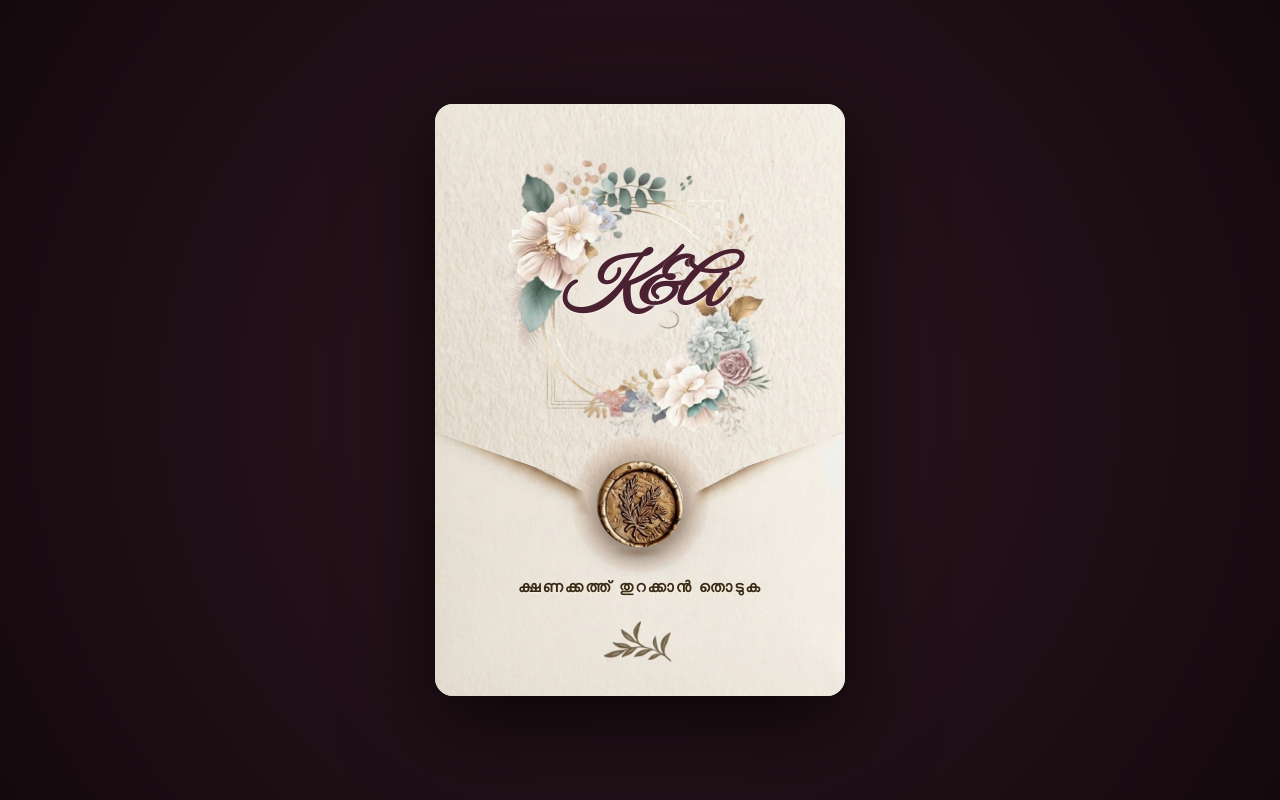
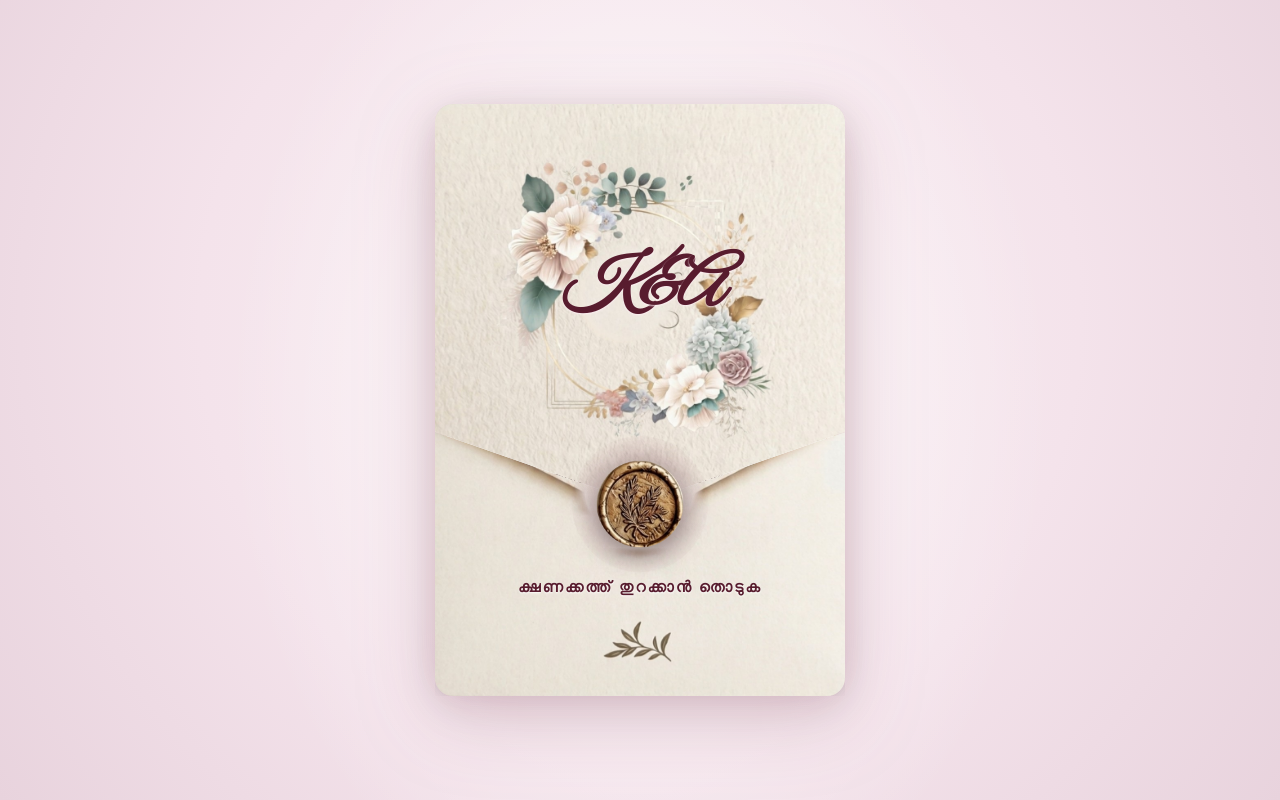
Before and after one commit to kabilan-Murugan/invite, a React (Vite) app: page / in a window 1280 px wide. Shown: the top 800 px of the page. Built offline with nearby package versions, Linux system fonts and the light colour scheme; no server answers.

Commit message:
fix(landing): light dusky pink background for envelope landing and increased font sizes on letter card

```diff
--- a/src/index.css
+++ b/src/index.css
@@ -170,7 +170,7 @@ body {
   inset: 0;
   z-index: 100;
   overflow: hidden;
-  background: radial-gradient(circle at center, #2e1721 0%, #15090e 100%);
+  background: radial-gradient(circle at 50% 40%, #FAF1F4 0%, #F4E3EB 55%, #E8D3DD 100%);
   display: flex;
   align-items: center;
   justify-content: center;
@@ -186,6 +186,7 @@ body {
   justify-content: center;
   perspective: 1500px;
   perspective-origin: center center;
+  background: radial-gradient(ellipse 550px 750px at 50% 50%, rgba(255, 255, 255, 0.75) 0%, transparent 75%);
 }
 
 .wax-envelope-wrapper {
@@ -196,7 +197,7 @@ body {
   max-height: 74vh;
   transform-style: preserve-3d;
   transition: transform 1.2s cubic-bezier(0.2, 0.85, 0.25, 1), opacity 0.8s ease;
-  filter: drop-shadow(0 25px 45px rgba(0, 0, 0, 0.7));
+  filter: drop-shadow(0 20px 40px rgba(140, 59, 85, 0.2)) drop-shadow(0 8px 18px rgba(45, 20, 28, 0.1));
 }
 
 @media (min-width: 640px) {
@@ -211,8 +212,8 @@ body {
   position: absolute;
   inset: 0;
   border-radius: 18px;
-  background: linear-gradient(145deg, #ede2d0, #dfd0bb);
-  box-shadow: inset 0 0 45px rgba(160, 130, 80, 0.4);
+  background: linear-gradient(145deg, #F3E6EB, #E8D4DD);
+  box-shadow: inset 0 0 45px rgba(140, 59, 85, 0.18);
   z-index: 1;
 }
 
@@ -225,9 +226,9 @@ body {
   height: 100%;
   clip-path: polygon(0 0, 100% 0, 100% 55.4%, 50% 67.5%, 0 55.4%);
   -webkit-clip-path: polygon(0 0, 100% 0, 100% 55.4%, 50% 67.5%, 0 55.4%);
-  background: #e3d4bf;
+  background: #E8D2DC;
   border-radius: 18px 18px 0 0;
-  box-shadow: inset 0 15px 35px rgba(140, 110, 60, 0.35);
+  box-shadow: inset 0 15px 35px rgba(140, 59, 85, 0.18);
   transform: rotateX(180deg);
   transform-origin: top center;
   backface-visibility: hidden;
@@ -237,16 +238,16 @@ body {
 /* 3. The Letter Invitation Card (Emerges out of pocket) */
 .wax-invitation-card {
   position: absolute;
-  left: 12px;
-  right: 12px;
-  top: 14px;
-  height: 93%;
+  left: 10px;
+  right: 10px;
+  top: 12px;
+  height: 94%;
   border-radius: 14px;
-  background: var(--theme-bg-light, #fdfbf7);
-  border: 1px solid var(--theme-gold, #d4af37);
-  box-shadow: 0 10px 30px rgba(0, 0, 0, 0.25);
+  background: var(--theme-bg-light, #fffdfd);
+  border: 1px solid rgba(var(--theme-gold-rgb, 194, 139, 98), 0.55);
+  box-shadow: 0 10px 30px rgba(140, 59, 85, 0.15);
   z-index: 3;
-  padding: 22px 18px;
+  padding: 24px 18px 22px 18px;
   display: flex;
   flex-direction: column;
   align-items: center;
@@ -261,7 +262,7 @@ body {
 
 .card-inner-frame {
   position: absolute;
-  inset: 6px;
+  inset: 7px;
   border: 1px solid rgba(var(--theme-gold-rgb, 212, 175, 55), 0.45);
   border-radius: 10px;
   pointer-events: none;
@@ -269,9 +270,9 @@ body {
 
 .card-corner {
   position: absolute;
-  width: 12px;
-  height: 12px;
-  border-color: var(--theme-gold, #d4af37);
+  width: 14px;
+  height: 14px;
+  border-color: var(--theme-gold, #C28B62);
   pointer-events: none;
 }
 .card-corner-tl { top: 10px; left: 10px; border-top: 2px solid; border-left: 2px solid; }
@@ -280,11 +281,11 @@ body {
 .card-corner-br { bottom: 10px; right: 10px; border-bottom: 2px solid; border-right: 2px solid; }
 
 .card-header-tag {
-  font-size: clamp(10px, 2.5vw, 11px);
+  font-size: clamp(12px, 3.2vw, 13.5px);
   letter-spacing: 0.22em;
   text-transform: uppercase;
-  color: var(--theme-gold-dark, #987413);
-  font-weight: 600;
+  color: var(--theme-gold-dark, #8C5732);
+  font-weight: 700;
   margin-top: 4px;
 }
 
@@ -294,10 +295,11 @@ body {
 }
 
 .card-names {
-  font-size: clamp(24px, 7vw, 38px);
-  color: var(--theme-primary, #0F4336);
-  line-height: 1.15;
-  margin: 2px 0;
+  font-size: clamp(32px, 9vw, 44px);
+  color: var(--theme-primary, #8C3B55);
+  line-height: 1.18;
+  margin: 4px 0;
+  font-weight: 700;
   text-shadow: 0 1px 2px rgba(255, 255, 255, 0.9);
 }
 
@@ -305,28 +307,29 @@ body {
   display: flex;
   align-items: center;
   justify-content: center;
-  gap: 10px;
+  gap: 12px;
   width: 100%;
-  margin: 4px 0;
+  margin: 6px 0;
 }
 
 .card-divider-line {
   height: 1px;
   flex: 1;
-  background: linear-gradient(90deg, transparent, var(--theme-gold, #d4af37), transparent);
+  background: linear-gradient(90deg, transparent, var(--theme-gold, #C28B62), transparent);
 }
 
 .card-divider-symbol {
-  color: var(--theme-gold, #d4af37);
-  font-size: 14px;
+  color: var(--theme-gold, #C28B62);
+  font-size: 16px;
 }
 
 .card-invite-text {
-  font-size: clamp(11.5px, 3vw, 13px);
-  color: #4b3d30;
-  line-height: 1.5;
+  font-size: clamp(13.5px, 3.8vw, 16px);
+  color: #4a333c;
+  line-height: 1.6;
   font-style: italic;
-  padding: 0 6px;
+  padding: 0 8px;
+  font-weight: 500;
 }
 
 .card-date-badge {
@@ -337,7 +340,7 @@ body {
   font-family: var(--font-serif);
   font-weight: 700;
   font-size: clamp(12px, 3.5vw, 14px);
-  color: var(--theme-primary, #0F4336);
+  color: var(--theme-primary, #8C3B55);
   box-shadow: 0 2px 8px rgba(var(--theme-gold-rgb, 212, 175, 55), 0.16);
 }
 
@@ -346,14 +349,15 @@ body {
 }
 
 .card-venue {
-  font-size: clamp(11px, 2.8vw, 12px);
-  color: #6a5744;
-  font-weight: 500;
+  font-size: clamp(12.5px, 3.4vw, 14.5px);
+  color: var(--theme-primary-dark, #581C2E);
+  font-weight: 600;
+  line-height: 1.45;
 }
 
 .card-muhurtham-tag {
-  font-size: clamp(10px, 2.4vw, 11px);
-  color: var(--theme-gold-dark, #987413);
+  font-size: clamp(11px, 2.6vw, 12px);
+  color: var(--theme-gold-dark, #8C5732);
   letter-spacing: 0.1em;
   font-weight: 600;
   margin-top: 3px;
@@ -405,7 +409,7 @@ body {
 .monogram-text {
   font-family: var(--font-script);
   font-size: clamp(48px, 12vw, 65px);
-  color: #4a2130;
+  color: #581C2E;
   font-weight: bold;
   font-style: italic;
   letter-spacing: -0.02em;
@@ -436,7 +440,7 @@ body {
   width: 100%;
   height: 100%;
   object-fit: contain;
-  filter: drop-shadow(0 6px 14px rgba(0, 0, 0, 0.55));
+  filter: drop-shadow(0 6px 14px rgba(0, 0, 0, 0.4));
   pointer-events: none;
   user-select: none;
 }
@@ -445,7 +449,7 @@ body {
   position: absolute;
   inset: -12px;
   border-radius: 50%;
-  background: radial-gradient(circle, rgba(var(--theme-gold-light-rgb, 243, 225, 152), 0.65) 0%, rgba(var(--theme-gold-rgb, 212, 175, 55), 0.3) 50%, transparent 75%);
+  background: radial-gradient(circle, rgba(var(--theme-gold-rgb, 194, 139, 98), 0.45) 0%, rgba(var(--theme-primary-rgb, 140, 59, 85), 0.15) 50%, transparent 75%);
   animation: sealGlow 2s ease-in-out infinite;
   pointer-events: none;
 }
@@ -462,12 +466,12 @@ body {
   left: 50%;
   transform: translate(-50%, -50%);
   font-family: var(--font-serif);
-  font-weight: 600;
+  font-weight: 700;
   font-size: clamp(13px, 3.5vw, 15px);
   letter-spacing: 0.14em;
   text-transform: uppercase;
-  color: #3a2a18;
-  text-shadow: 0 1px 2px rgba(255, 247, 220, 0.95);
+  color: #581C2E;
+  text-shadow: 0 1px 2px rgba(255, 255, 255, 0.95);
   pointer-events: none;
   z-index: 8;
   white-space: nowrap;
@@ -525,7 +529,7 @@ body {
 
 .wax-entrance.stage-card-out .wax-invitation-card {
   transform: translateY(min(-240px, -44%)) rotateZ(-0.25deg);
-  box-shadow: 0 25px 65px rgba(0, 0, 0, 0.5);
+  box-shadow: 0 20px 50px rgba(140, 59, 85, 0.22), 0 8px 20px rgba(45, 20, 28, 0.1);
   z-index: 12;
 }
 
--- a/src/sections/01_Splash.tsx
+++ b/src/sections/01_Splash.tsx
@@ -130,7 +130,7 @@ export const Splash: React.FC = () => {
             </div>
 
             {/* Auspicious Invitation Text */}
-            <div className={`card-invite-text ${isMalayalam ? 'font-malayalam-body text-[12px] sm:text-[13px]' : 'font-wedding-serif'}`}>
+            <div className={`card-invite-text ${isMalayalam ? 'font-malayalam-body text-[13.5px] sm:text-[15px]' : 'font-wedding-serif text-[14.5px] sm:text-[16.5px]'}`}>
               {isMalayalam
                 ? 'ഞങ്ങളുടെ മംഗളകരമായ വിവാഹ ചടങ്ങിലേക്ക് കുടുംബസമേതം സ്നേഹപൂർവ്വം സ്വാഗതം ചെയ്യുന്നു.'
                 : '"Together with our families, we cordially invite you to celebrate our sacred union of love & bliss."'}
@@ -138,12 +138,12 @@ export const Splash: React.FC = () => {
 
             {/* Venue & Invitation Badge (Date & Timings hidden as requested) */}
             <div className="card-footer-block">
-              <div className="inline-flex items-center gap-1.5 px-3.5 py-1 rounded-full bg-[var(--theme-card-bg)] border border-[var(--theme-gold)]/40 text-[var(--theme-primary)] text-[11px] sm:text-[12px] font-semibold uppercase tracking-wider mb-2 shadow-sm">
-                <span className="text-[var(--theme-gold)]">✦</span>
+              <div className="inline-flex items-center gap-2 px-4 py-1.5 rounded-full bg-[var(--theme-card-bg)] border border-[var(--theme-gold)]/50 text-[var(--theme-primary)] text-[12px] sm:text-[13px] font-bold uppercase tracking-wider mb-2.5 shadow-sm">
+                <span className="text-[var(--theme-gold)] text-xs">✦</span>
                 <span>{isMalayalam ? 'വിവാഹ ക്ഷണക്കത്ത്' : 'WEDDING INVITATION'}</span>
-                <span className="text-[var(--theme-gold)]">✦</span>
+                <span className="text-[var(--theme-gold)] text-xs">✦</span>
               </div>
-              <div className={`card-venue ${isMalayalam ? 'font-malayalam-body text-[12px]' : ''}`}>
+              <div className={`card-venue ${isMalayalam ? 'font-malayalam-body' : ''}`}>
                 {venueTitle}
               </div>
             </div>
```
